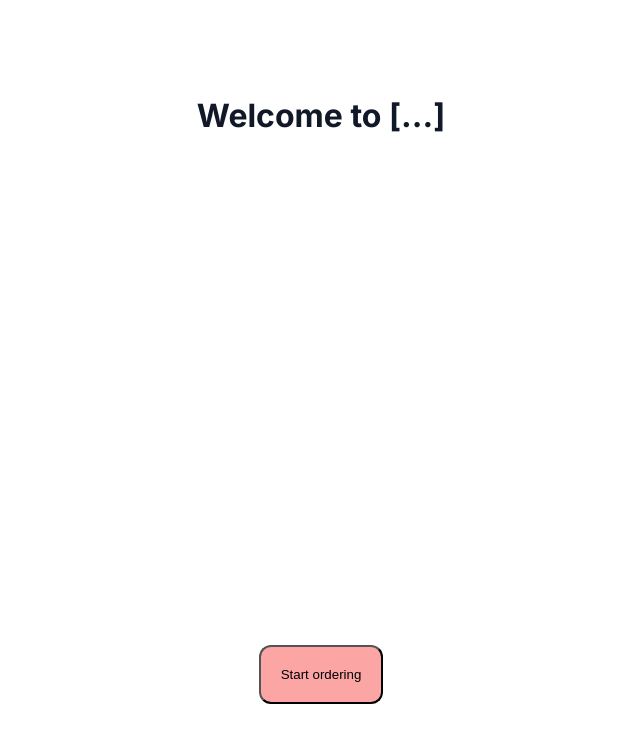
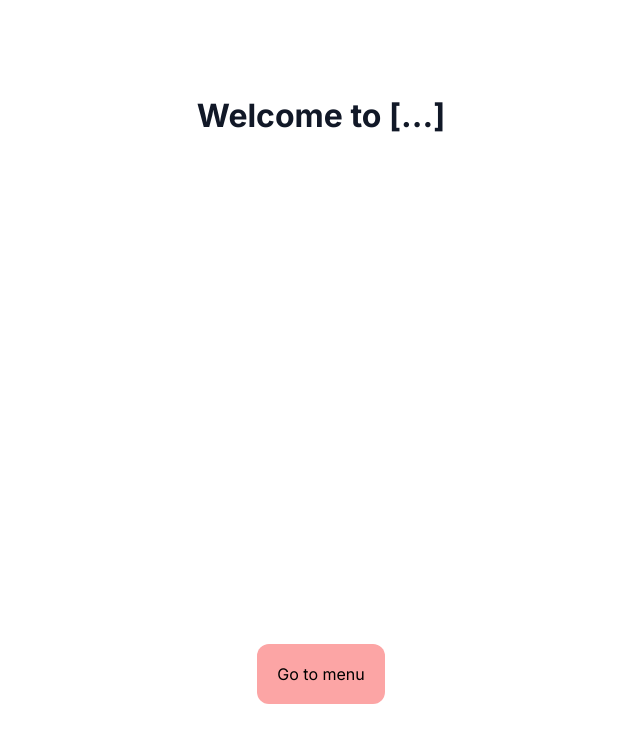
Before and after one commit to j-eick/pos-restaurant, a Next.js app: page / in a window 1280 px wide. Shown: the top 742 px of the page, without its empty margins (319-959 px from the left). Built offline with nearby package versions, Linux system fonts and the light colour scheme.

Commit message:
fix/nav: replaced button with link

```diff
--- a/app/components/button/Button.tsx
+++ b/app/components/button/Button.tsx
@@ -5,6 +5,7 @@ type ButtonProp = {
   children: ReactNode;
   variant: "menuNav";
   className?: string;
+  href?: "/menu" | "/order-summary";
 };
 
 export const Button = ({ children, variant, className }: ButtonProp) => {
--- /dev/null
+++ b/app/components/link/Link.tsx
@@ -0,0 +1,36 @@
+import Link from "next/link";
+import { ReactNode, useMemo } from "react";
+
+type LinkProp = {
+  children: ReactNode;
+  href: "" | "/menu" | "/order-summary";
+  className?: string;
+  variant?: "" | "menuLink";
+};
+
+export const Link_Co = ({
+  children,
+  href = "",
+  className,
+  variant = "",
+}: LinkProp) => {
+  const style = useMemo(() => {
+    const hover = {
+      red: `transition-all hover:bg-red-hover`,
+    };
+
+    switch (variant) {
+      case "menuLink":
+        return `px-5 py-5 bg-red border-4 rounded-xl cursor-pointer ${hover.red}`;
+
+      default:
+        return "px-3 py-3 bg-gray-200 rounded-xl";
+    }
+  }, []);
+
+  return (
+    <Link href={href} className={`${style} ${className}`}>
+      {children}
+    </Link>
+  );
+};
--- /dev/null
+++ b/app/components/link/index.ts
@@ -0,0 +1,3 @@
+import { Link_Co } from "./Link";
+
+export default Link_Co;
--- /dev/null
+++ b/app/menu/page.tsx
@@ -0,0 +1,9 @@
+import React from "react";
+
+export default function Menu() {
+  return (
+    <main className="flex min-h-screen flex-col items-center justify-between p-24">
+      <div>page</div>
+    </main>
+  );
+}
--- a/app/page.tsx
+++ b/app/page.tsx
@@ -1,11 +1,14 @@
 import Image from "next/image";
 import { Button } from "./components/button";
+import Link_Co from "./components/link";
 
 export default function Home() {
   return (
     <main className="flex min-h-screen flex-col items-center justify-between p-24">
       <h1 className="text-primary">Welcome to [...]</h1>
-      <Button variant="menuNav">Start ordering</Button>
+      <Link_Co href={"/menu"} variant="menuLink">
+        Go to menu
+      </Link_Co>
     </main>
   );
 }
```
